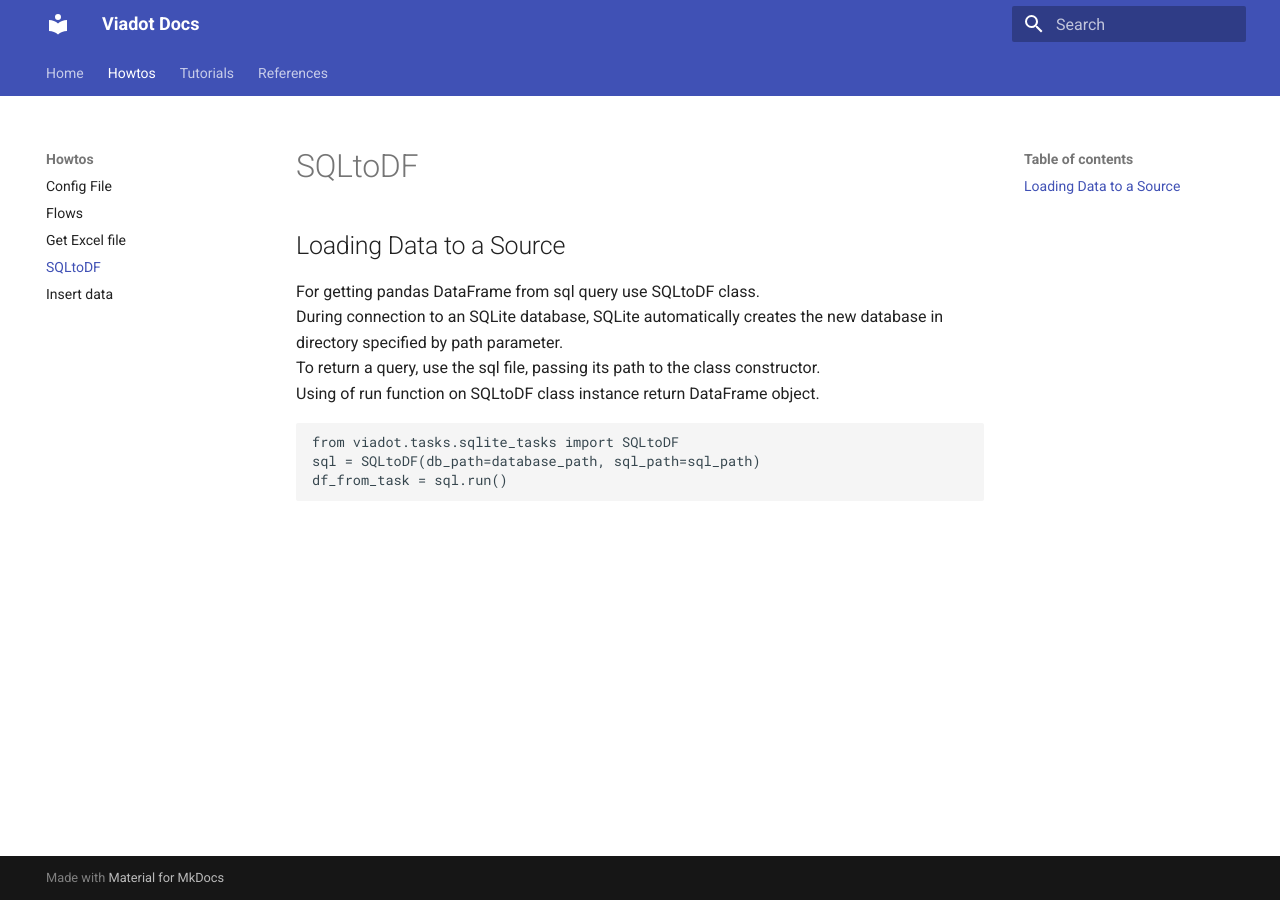
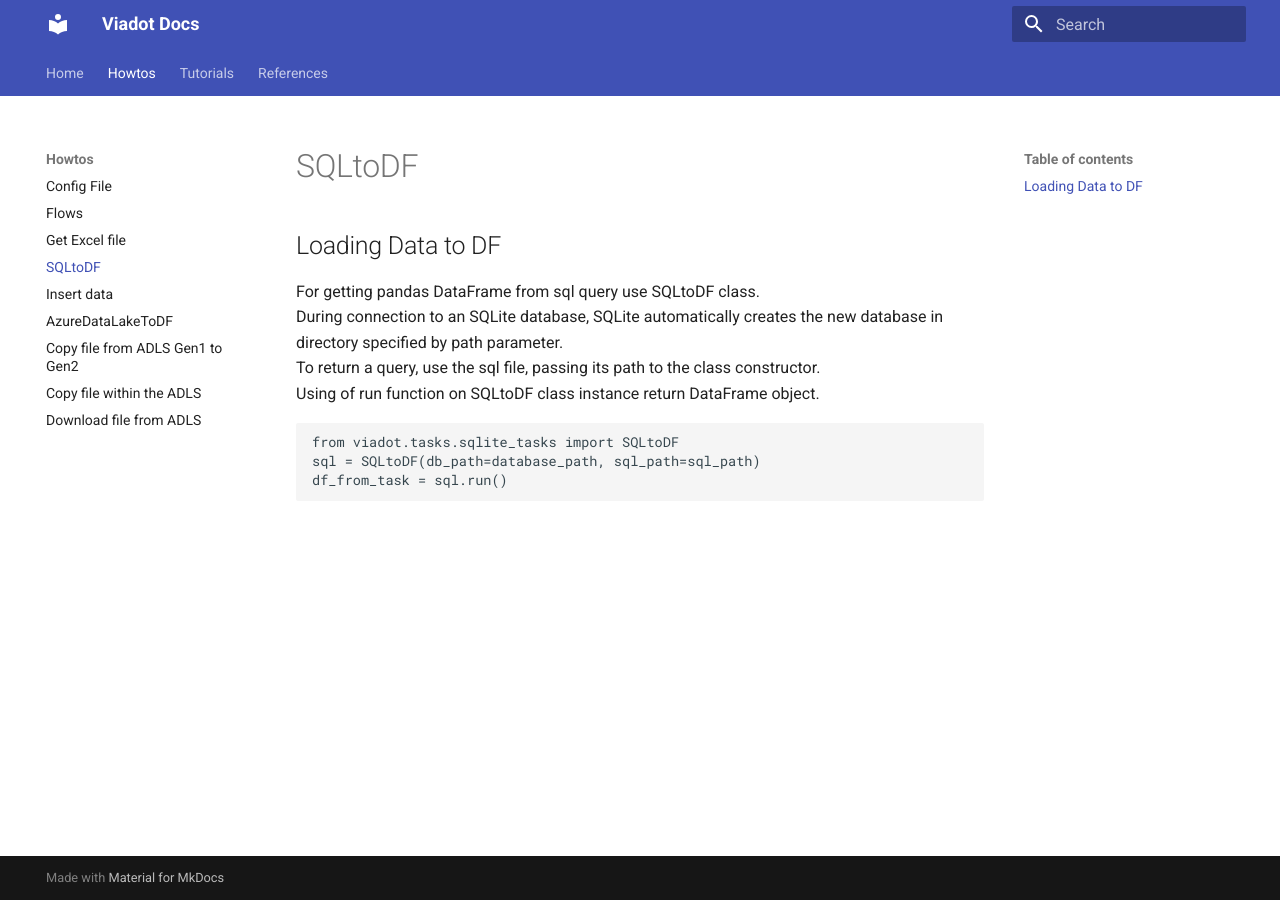
Before and after one commit to dyvenia/viadot, an MkDocs documentation site: the page built from docs/howtos/sqltodf.md, in a window 1280 px wide. Built offline with MkDocs 1.6.1 and Material for MkDocs 9.7.7, drawn with Linux system fonts in a browser that asks for light colours.

Commit message:
📝 updated mkdocs and dependencies

```diff
--- a/docs/howtos/sqltodf.md
+++ b/docs/howtos/sqltodf.md
@@ -1,4 +1,4 @@
-## Loading Data to a Source
+## Loading Data to DF
 
 For getting pandas DataFrame from sql query use SQLtoDF class.
 During connection to an SQLite database, SQLite automatically creates
--- a/mkdocs.yml
+++ b/mkdocs.yml
@@ -8,6 +8,11 @@ nav:
       - "Get Excel file": howtos/uk_carbon_intensity.md
       - "SQLtoDF": howtos/sqltodf.md
       - "Insert data": howtos/insert.md
+      - "AzureDataLakeToDF": howtos/parquet_csv_to_df.md
+      - "Copy file from ADLS Gen1 to Gen2": howtos/copy_files_from_different_ADLS.md
+      - "Copy file within the ADLS": howtos/copy_from_container_to_containter_ADLS.md
+      - "Download file from ADLS": howto/download_file_from_ADLS.md
+
   - Tutorials:
       - Tutorials: tutorials/placeholder.md
   - References:
```
Also changed, not shown: docs/howtos/copy_files_from_different_ADLS.md (added, +20 -0 lines), docs/howtos/copy_from_container_to_containter_ADLS.md (added, +17 -0 lines), docs/howtos/download_file_from_ADLS.md (added, +4 -0 lines), docs/references/task_library.md (+14 -0 lines), docs/tutorials/supermetrics.md (added, +1 -0 lines).
